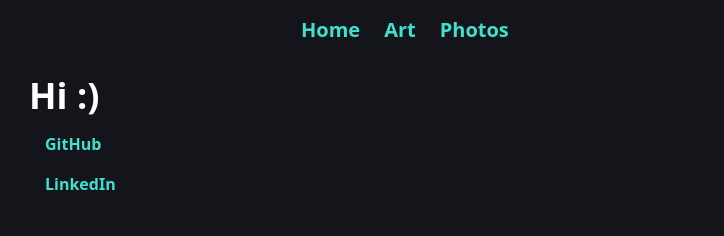
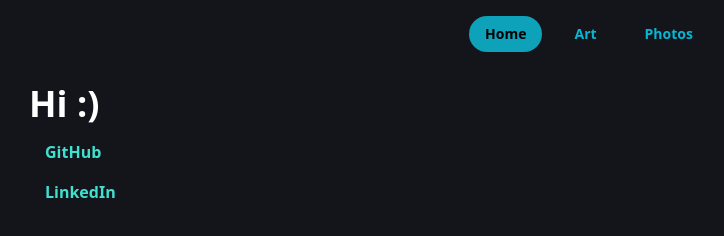
Before and after one commit to NathanaelRea/nathanaelrea.com, an Astro site: page / in a window 1280 px wide. Shown: the whole page, without its empty margins (51-775 px from the left). Built offline with nearby package versions, Linux system fonts and the light colour scheme; Astro itself is replaced by a stand-in of ours.

Commit message:
Add react nav with framer motion (#10)

```diff
--- a/astro.config.ts
+++ b/astro.config.ts
@@ -1,7 +1,9 @@
 import { defineConfig } from "astro/config";
 import tailwind from "@astrojs/tailwind";
 
+import react from "@astrojs/react";
+
 // https://astro.build/config
 export default defineConfig({
-  integrations: [tailwind()],
+  integrations: [tailwind(), react()],
 });
--- a/package.json
+++ b/package.json
@@ -13,7 +13,12 @@
   "dependencies": {
     "@astrojs/react": "^4.1.6",
     "@astrojs/tailwind": "^5.1.5",
+    "@types/react": "^19.0.7",
+    "@types/react-dom": "^19.0.3",
     "astro": "^5.1.8",
+    "motion": "^12.0.1",
+    "react": "^19.0.0",
+    "react-dom": "^19.0.0",
     "tailwindcss": "^3.4.17"
   }
 }
--- /dev/null
+++ b/src/components/Nav.tsx
@@ -0,0 +1,48 @@
+import React, { useState } from "react";
+import * as motion from "motion/react-client";
+import { navigate } from "astro:transitions/client";
+
+const tabs = [
+  { id: "home", label: "Home", href: "/" },
+  { id: "art", label: "Art", href: "/art" },
+  { id: "photos", label: "Photos", href: "/photos" },
+];
+
+interface NavProps {
+  defaultPath: string;
+}
+const Nav: React.FC<NavProps> = ({ defaultPath }) => {
+  const [currentPath, setCurrentPath] = useState(defaultPath);
+
+  return (
+    <div className="flex gap-4">
+      {tabs.map((tab) => (
+        <button
+          onClick={() => {
+            setCurrentPath(tab.href);
+            navigate(tab.href);
+          }}
+          key={tab.id}
+          className={`${
+            currentPath === tab.href ? "" : "hover:text-cyan-500/50"
+          } relative rounded-full px-4 py-2 text-sm font-bold text-cyan-500 transition`}
+          style={{
+            WebkitTapHighlightColor: "transparent",
+          }}
+        >
+          {currentPath === tab.href && (
+            <motion.div
+              layoutId="nav"
+              className="absolute inset-0 z-10 bg-cyan-500 mix-blend-difference"
+              style={{ borderRadius: 9999 }}
+              transition={{ type: "spring", duration: 1 }}
+            />
+          )}
+          {tab.label}
+        </button>
+      ))}
+    </div>
+  );
+};
+
+export default Nav;
--- a/src/layouts/Layout.astro
+++ b/src/layouts/Layout.astro
@@ -1,9 +1,13 @@
 ---
+import Nav from "../components/Nav"
+import { ClientRouter } from "astro:transitions";
+
 interface Props {
 	title: string;
 }
 
 const { title } = Astro.props;
+const { pathname } = Astro.url
 ---
 
 <!doctype html>
@@ -15,20 +19,16 @@ const { title } = Astro.props;
 		<link rel="icon" type="image/svg+xml" href="/favicon.ico" />
 		<meta name="generator" content={Astro.generator} />
 		<title>{title}</title>
+    <ClientRouter />
 	</head>
 	<body class="flex flex-col h-screen">
-		<header class="flex justify-center py-4">
-			<nav class="max-w-xl w-full">
-				<ul class="flex gap-6 text-xl justify-around lg:justify-start">
-					<li><a href="/">Home</a></li>
-					<li><a href="/art">Art</a></li>
-					<li><a href="/photos">Photos</a></li>
-				</ul>
-			</nav>
+		<header class="flex justify-center py-4" transition:persist >
+      {/* @ts-expect-error not sure why? lsp issue? */}
+      <Nav defaultPath={pathname} client:load />
 		</header>
 		<main class="flex-grow flex justify-center px-4">
 			<div class="w-full max-w-6xl p-4">
-				<slot />
+        <slot />
 			</div>
 		</main>
 	</body>
```
Also changed, not shown: tsconfig.json (added, +7 -0 lines), 1 other file.
